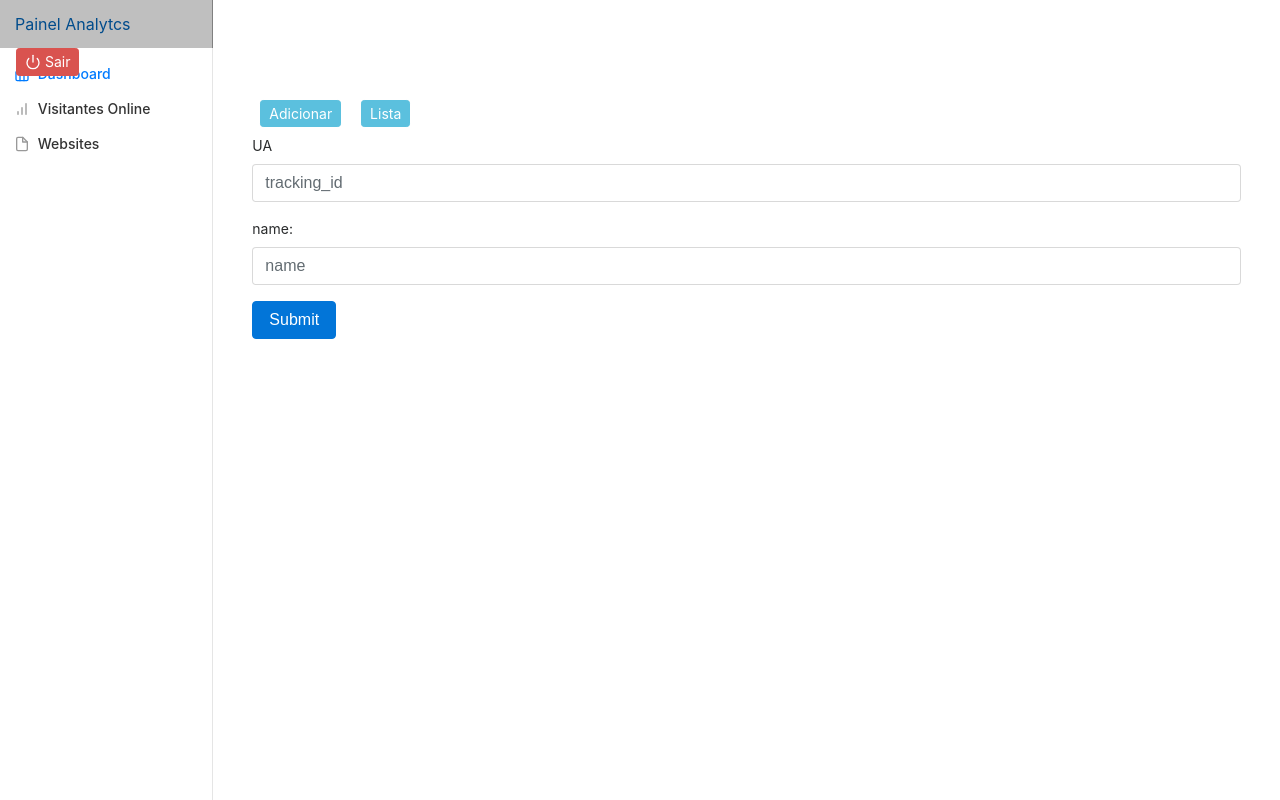
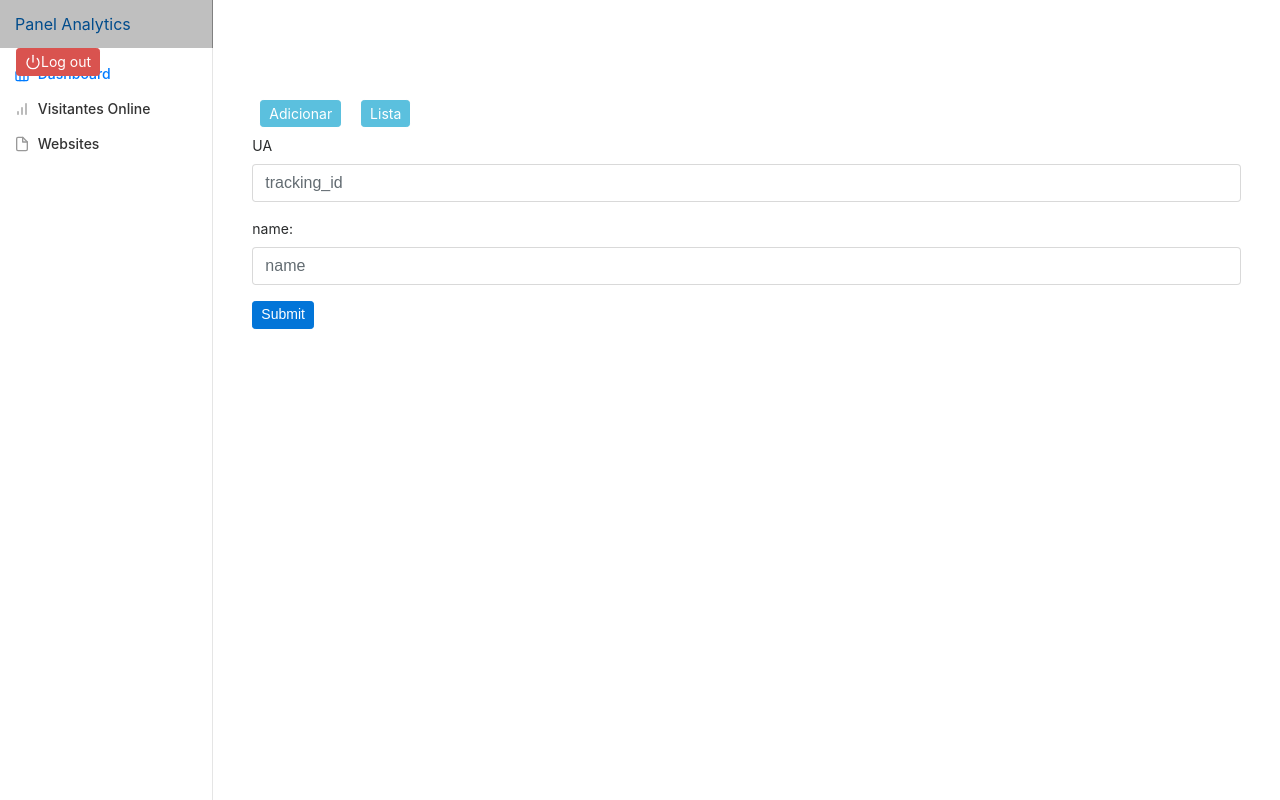
Before and after one commit to Lindomarc/ga-analytcs, a PHP site: template views/websites/add.html.twig in a window 1280 px wide. Run offline with PHP 8.4, Linux system fonts and the light colour scheme; the template is opened without the code that fills it, so the values that code supplies are empty; some libraries are stand-ins or nearby versions.

Commit message:
fix: ajustes html

```diff
--- a/views/default/nav.html.twig
+++ b/views/default/nav.html.twig
@@ -1,9 +1,10 @@
 <nav class="navbar navbar-dark sticky-top bg-dark flex-md-nowrap p-0">
-    <a class="navbar-brand col-sm-3 col-md-2 mr-0" href="/">Painel Analytcs</a>
+    <a class="navbar-brand col-sm-3 col-md-2 mr-0" href="/">Panel Analytics</a>
     <ul class="navbar-nav px-3">
         <li class="nav-item text-nowrap">
-            <a href="/logout"><span class="btn btn-danger btn-sm"><i data-feather="power"></i>
-Sair</span></a>
+            <a href="/logout"><span class="btn btn-danger btn-sm">
+                <i data-feather="power"></i>Log out</span>
+            </a>
          </li>
     </ul>
 </nav>
--- a/views/websites/add.html.twig
+++ b/views/websites/add.html.twig
@@ -14,7 +14,7 @@
             <label for="name">name:</label>
             <input type="text" name="name" class="form-control" placeholder="name" id="name" required>
         </div>
-        <button type="submit" class="btn btn-primary">Submit</button>
+        <button type="submit" class="btn btn-primary  btn-sm">Submit</button>
     </form>
 </div>
 {% include 'default/footer.html.twig' %}
--- a/views/websites/edit.html.twig
+++ b/views/websites/edit.html.twig
@@ -14,7 +14,7 @@
             <label for="name">name:</label>
             <input type="text" value="{{  data['name']  }}" name="name" class="form-control" placeholder="name" id="name" required>
         </div>
-        <button type="submit" class="btn btn-primary">Submit</button>
+        <button type="submit" class="btn btn-primary btn-sm">Submit</button>
     </form>
 </div>
 {% include 'default/footer.html.twig' %}
```
Also changed, not shown: views/users/login.html.twig (+5 -5 lines).
